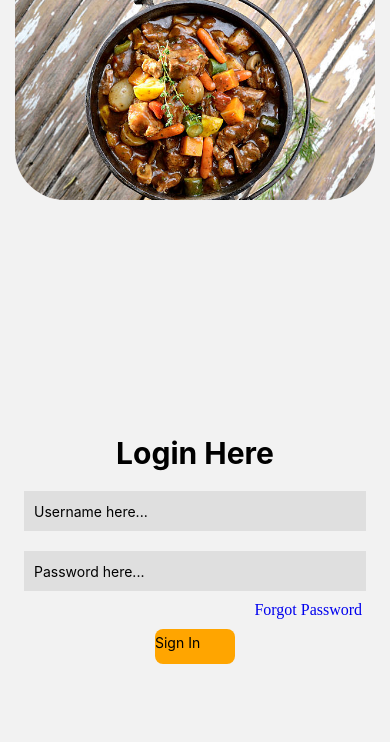
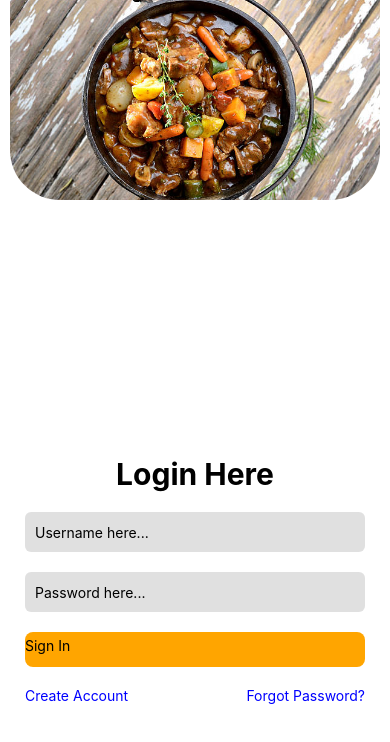
Before and after one commit to TedHopewell/Restaurant-App, a React Native app: screen /login in a window 390 px wide. Shown: the top 742 px of the page. Built offline with nearby package versions, Linux system fonts and the light colour scheme.

Commit message:
restaurant-app-login-logout-page-design-complete

```diff
--- a/App.js
+++ b/App.js
@@ -11,9 +11,9 @@ function App() {
   return (
     <NavigationContainer >
             <Stack.Navigator initialRouteName='LoginPage'>
-                  {/* <Stack.Screen name='signup' options={{title:'signup', headerShown:false}}>
+                  <Stack.Screen name='signup' options={{title:'signup', headerShown:false}}>
                     {(props)=> <SignupPage {...props} />}
-                  </Stack.Screen> */}
+                  </Stack.Screen>
                   <Stack.Screen name='login' options={{title:'login', headerShown:false}}>
                     {(props)=> <LoginPage {...props} />}
                   </Stack.Screen>
--- a/src/login.js
+++ b/src/login.js
@@ -1,5 +1,5 @@
 import React from 'react';
-import { StyleSheet, Text, View,SafeAreaView, Image, TextInput, TouchableOpacity, Linking } from 'react-native';
+import { StyleSheet, Text, View,Dimensions,SafeAreaView, Image, TextInput, TouchableOpacity, Linking } from 'react-native';
 import image1 from "../assets/dombolo1.jpg";
 import image2 from "../assets/pot1.jpg"
 
@@ -14,29 +14,37 @@ export default function LoginPage() {
             <Text style={styles.loginText}>Login Here</Text>
             <TextInput style={styles.inputBox} placeholder='Username here...'></TextInput>
             <TextInput style={styles.inputBox} placeholder='Password here...'></TextInput>
-            <TouchableOpacity href='#' style={styles.hyperLink}>Forgot Password</TouchableOpacity>
             <TouchableOpacity style={styles.loginBtn}>
                     <Text>Sign In</Text>
             </TouchableOpacity>
+            <View style={styles.hyperLinksContainer}>
+              <TouchableOpacity href='#' >
+                <Text style={styles.hyperLink}>Create Account</Text>
+                </TouchableOpacity>
+              <TouchableOpacity href='#' >
+                <Text style={styles.hyperLink}>Forgot Password?</Text>
+              </TouchableOpacity>
+            </View>
       </View>
 
 
     </SafeAreaView>
   );
 }
-
+const deviceWidth = Math.round(Dimensions.get('window').width);
 const styles = StyleSheet.create({
   container: {
     flex: 1,
     alignItems: 'center',
     justifyContent: 'center',
+    backgroundColor:'white',
   },
   topView:{
     flex:1,
   },
   topImage:{
     height:200,
-    width:360,
+    width:deviceWidth-20,
     borderBottomLeftRadius:50,
     borderBottomRightRadius:50,
   },
@@ -44,7 +52,7 @@ const styles = StyleSheet.create({
     display:'flex',
     flexDirection:'column',
     alignItems:'center',
-    paddingBottom:180,
+    paddingBottom:140,
 
   },
   loginText:{
@@ -52,29 +60,34 @@ const styles = StyleSheet.create({
     fontWeight:'bolder',
     textAlign:'center',
     fontSize:30,
-    paddingTop:20,
   },
   inputBox:{
     height:40,
-    width:'150%',
+    width:deviceWidth-50,
     marginTop:20,
     backgroundColor:'#dededeee',
     paddingLeft:10,
+    borderRadius:6,
+  },
+  hyperLinksContainer:{
+    width:deviceWidth-50,
+    display:'flex',
+    flexDirection:'row',
+    justifyContent:'space-between',
+    marginTop:20,
   },
   hyperLink:{
-    width:'140%',
-    marginLeft:15,
-    marginTop:10,
-    textAlign:'Right',
+    textAlign:'center',
+    color:'blue',
   },
   loginBtn:{
     backgroundColor:'orange',
     height:35,
-    width:80,
+    width:deviceWidth-50,
     textAlign:'center',
     paddingTop:5,
     borderRadius:8,
-    marginTop:10,
+    marginTop:20,
   },
 
 });
--- a/src/signup.js
+++ b/src/signup.js
@@ -1,5 +1,5 @@
 import React from 'react';
-import { StyleSheet, Text, View,SafeAreaView, Image, TextInput, TouchableOpacity, Linking } from 'react-native';
+import { StyleSheet, Text, View,Dimensions,SafeAreaView, Image, TextInput, TouchableOpacity, Linking } from 'react-native';
 import image1 from "../assets/dombolo1.jpg";
 import image2 from "../assets/pot1.jpg"
 
@@ -12,30 +12,39 @@ export default function SignupPage() {
       </View>
       <View style={styles.loginBox}>
             <Text style={styles.loginText}>Register Here</Text>
+            <TextInput style={styles.inputBox} placeholder='Email Address here...'></TextInput>
             <TextInput style={styles.inputBox} placeholder='Username here...'></TextInput>
             <TextInput style={styles.inputBox} placeholder='Password here...'></TextInput>
-            <TouchableOpacity href='#' style={styles.hyperLink}>Forgot Password</TouchableOpacity>
             <TouchableOpacity style={styles.loginBtn}>
                     <Text>Sign Up</Text>
             </TouchableOpacity>
+            <Text style={styles.hyperLinkContainer}>
+              <Text style={styles.hyperLinkText}>Already have an Account?</Text>
+              <TouchableOpacity>
+              <Text style={styles.hyperLink}>Login here...</Text>
+              </TouchableOpacity>
+            </Text>
       </View>
 
     </SafeAreaView>
   );
 }
 
+const deviceWidth = Math.round(Dimensions.get('window').width);
 const styles = StyleSheet.create({
   container: {
     flex: 1,
     alignItems: 'center',
     justifyContent: 'center',
+    backgroundColor:'white',
+
   },
   topView:{
     flex:1,
   },
   topImage:{
     height:200,
-    width:360,
+    width:deviceWidth-20,
     borderBottomLeftRadius:50,
     borderBottomRightRadius:50,
   },
@@ -43,8 +52,8 @@ const styles = StyleSheet.create({
     display:'flex',
     flexDirection:'column',
     alignItems:'center',
-    paddingBottom:180,
-
+    paddingBottom:100,
+    width:deviceWidth,
   },
   loginText:{
     color:'black',
@@ -55,26 +64,30 @@ const styles = StyleSheet.create({
   },
   inputBox:{
     height:40,
-    width:'150%',
-    border:'2px solid white',
+    width:deviceWidth-50,
     marginTop:20,
     backgroundColor:'#dededeee',
     paddingLeft:10,
+    borderRadius:6,
+  },
+  hyperLinkContainer:{
+    display:'flex',
+    flexDirection:'row',
+    width:deviceWidth-50,
+    marginTop:20,
   },
   hyperLink:{
-    width:'140%',
-    marginLeft:15,
-    marginTop:10,
-    textAlign:'Right',
+    color:'blue',
+    marginLeft:5,
   },
   loginBtn:{
     backgroundColor:'orange',
     height:35,
-    width:80,
+    width:deviceWidth-50,
     textAlign:'center',
     paddingTop:5,
     borderRadius:8,
-    marginTop:10,
+    marginTop:20,
   },
 
 });
```
